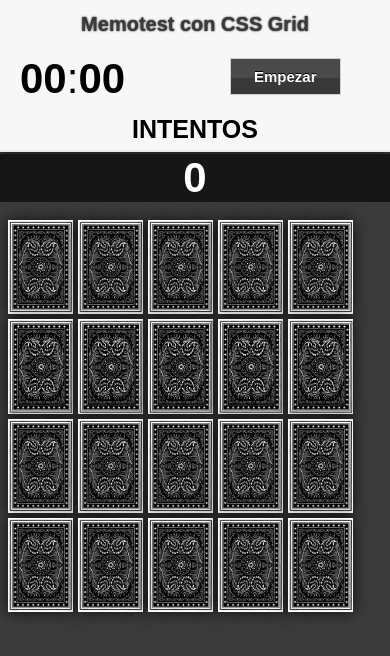
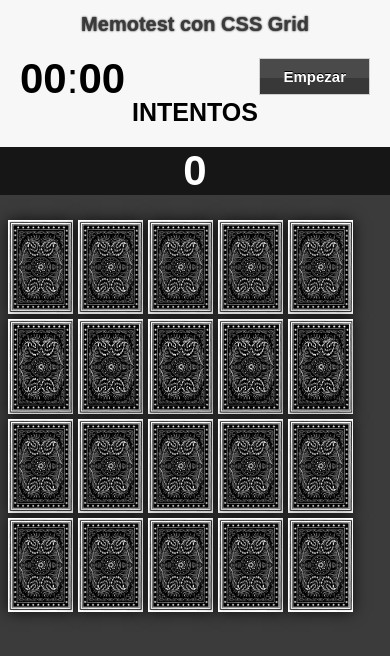
Before and after one commit to stdelprato/memoTest-bootstrap, a website: page index.html in a window 390 px wide. Drawn offline with Linux system fonts and the light colour scheme.

Commit message:
bugfixs en el responsive

```diff
--- a/styles/mobile.css
+++ b/styles/mobile.css
@@ -45,7 +45,8 @@
 
     #boton-empezar, #boton-reiniciar {
         position: relative;
-        left: 160px;
+        float: right;
+        right: 20px;
         bottom: 60px;
     }
 
@@ -57,12 +58,16 @@
     .intentos-titulo {
         font-size: 25px;
         position: relative;
-        margin-top: 0px;
-        bottom: 40px;
+        bottom: 0px;
+        width: 100%;
     }
 
     .intentos-num-div {
         position: relative;
-        bottom: 50px;
+        width: 100%;
+    }
+
+    .intentos-titulo, .intentos-num-div {
+        bottom: 250px;
     }
 }
```
